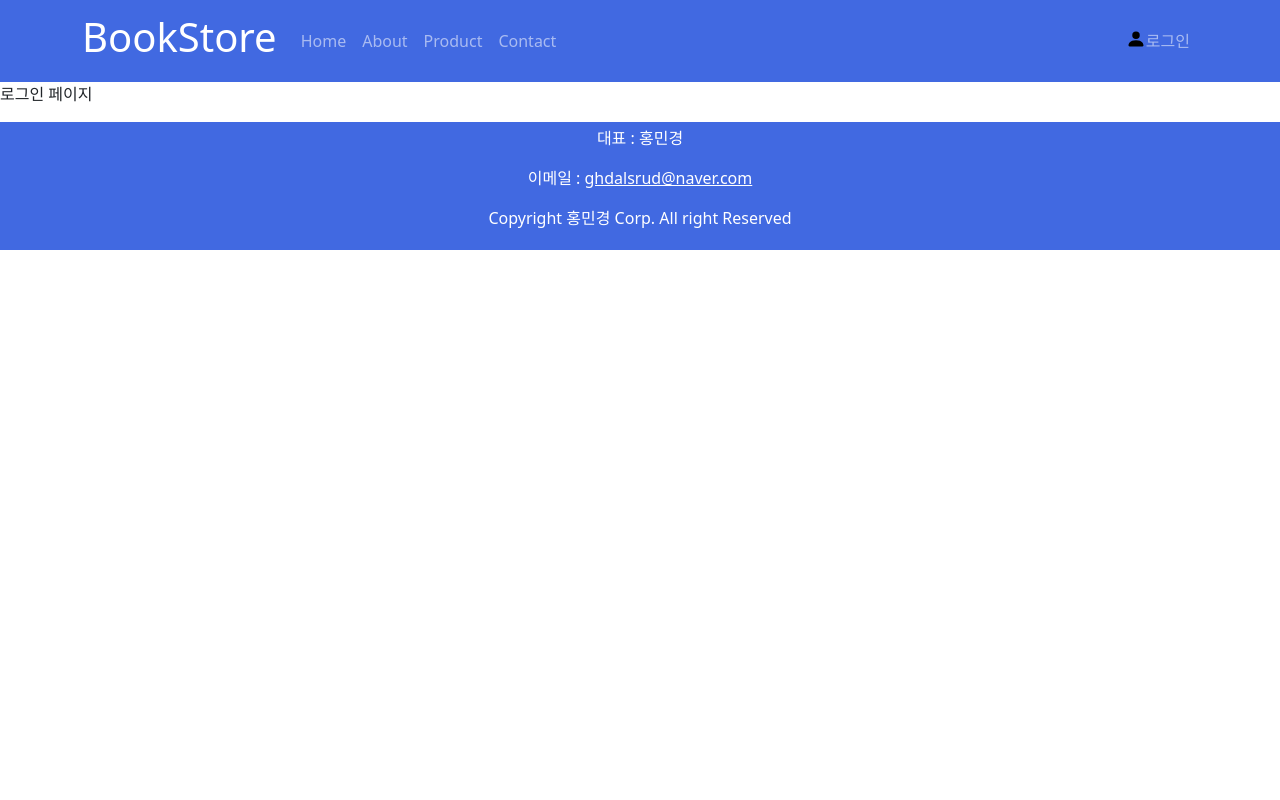
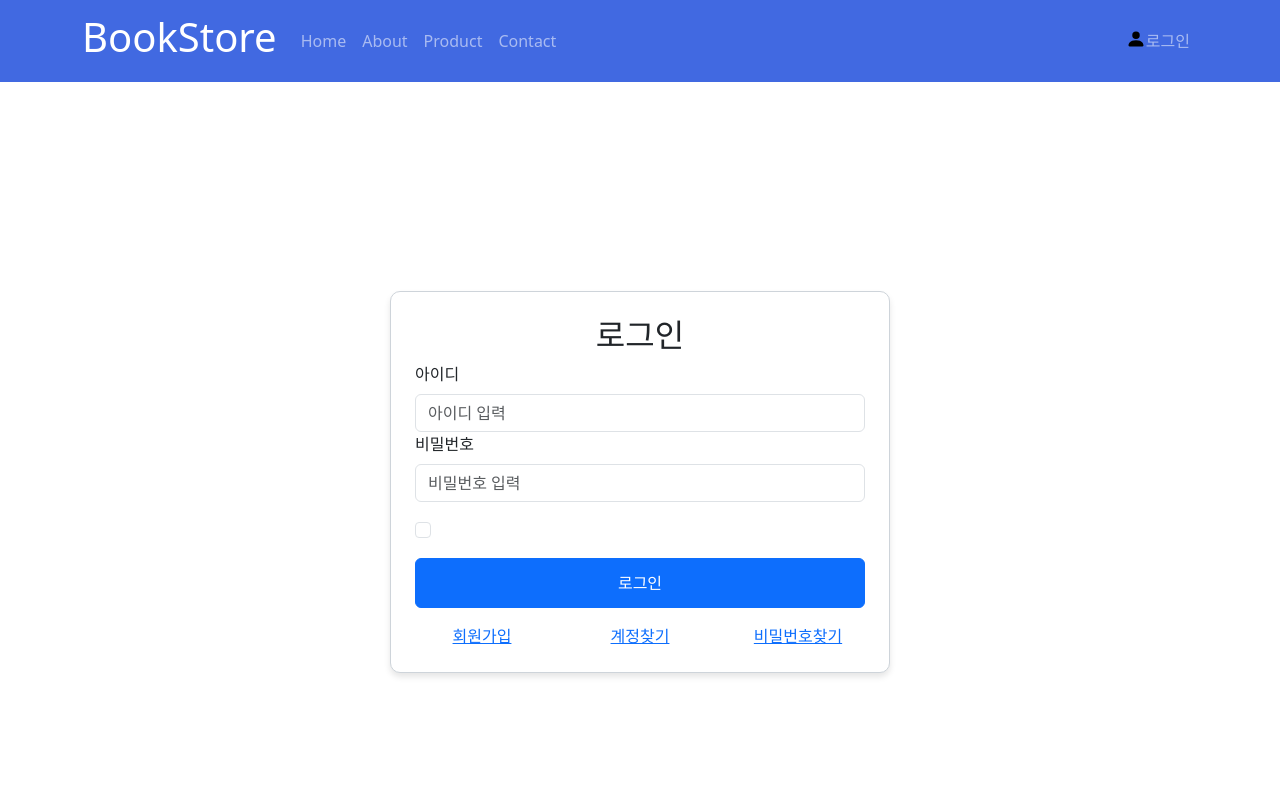
Before and after one commit to mkhong210/study_bookstore, a React (Vite) app: page /login in a window 1280 px wide. Shown: the top 800 px of the page. Built offline with nearby package versions, Linux system fonts and the light colour scheme.

Commit message:
feat: Login 페이지 구현

```diff
--- a/src/pages/LoginPage.tsx
+++ b/src/pages/LoginPage.tsx
@@ -1,10 +1,71 @@
-// 25.05.22
+// 25.05.26
+
+import { Button, Col, Container, Form, Row } from "react-bootstrap";
+import { Link } from "react-router-dom";
 
 const LoginPage: React.FC = () => {
   return (
-    <div>
-      <p>로그인 페이지</p>
-    </div>
+    <Container
+      className="d-flex justify-content-center align-items-center"
+      style={{ height: "100vh" }}
+    >
+      <div
+        className="login-box p-4"
+        style={{
+          border: "1px solid #ced4da",
+          borderRadius: "10px",
+          boxShadow: "0 4px 6px rgba(0,0,0,0.1)",
+          width: "100%",
+          maxWidth: "500px",
+          backgroundColor: "#fff",
+        }}
+      >
+        <h2 className="text-center">로그인</h2>
+        <Form>
+          <Form.Group controlId="formBasicEmail">
+            <Form.Label className="text-start w-100">아이디</Form.Label>
+            <Form.Control type="email" placeholder="아이디 입력"></Form.Control>
+          </Form.Group>
+          <Form.Group controlId="formBasicPassword">
+            <Form.Label className="text-start w-100">비밀번호</Form.Label>
+            <Form.Control
+              type="email"
+              placeholder="비밀번호 입력"
+            ></Form.Control>
+          </Form.Group>
+          <Form.Group controlId="formBasicCheckbox" className="mt-3">
+            <Form.Check
+              type="checkbox"
+              placeholder="자동 로그인"
+              className="text-start"
+            >
+              {/* 자동 로그인 */}
+            </Form.Check>
+          </Form.Group>
+
+          <Button
+            variant="primary"
+            type="submit"
+            className="w-100 mt-3"
+            style={{ height: "50px" }}
+          >
+            로그인
+          </Button>
+
+          <Row className="mt-3 text-center">
+            <Col>
+              <Link to="/register">회원가입</Link>
+            </Col>
+            <Col>
+              <Link to="/find-account">계정찾기</Link>
+            </Col>
+            <Col>
+              <Link to="/find-password">비밀번호찾기</Link>
+            </Col>
+          </Row>
+        </Form>
+      </div>
+    </Container>
   );
 };
 
```
